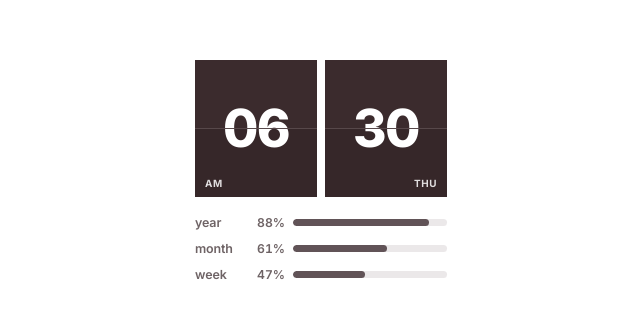
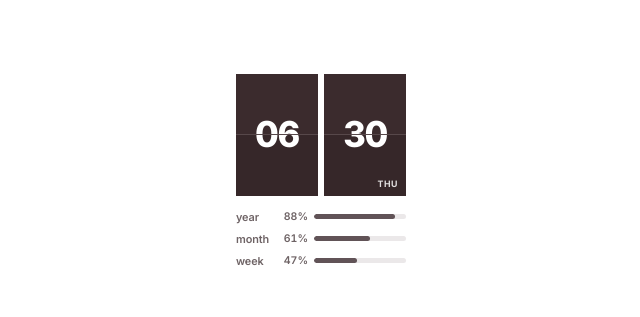
Before and after one commit to qhgus8203/time-progress-wiget, a plain HTML site: page index.html in a window 1280 px wide. Shown: the part 229-546 px from the top of the page, without its empty margins (319-959 px from the left). Drawn offline with Linux system fonts and the light colour scheme.

Commit message:
Add files via upload

```diff
--- a/index.html
+++ b/index.html
@@ -3,7 +3,7 @@
 <head>
   <meta charset="UTF-8" />
   <meta name="viewport" content="width=device-width, initial-scale=1.0" />
-  <title>Flip Clock & Progress Widget</title>
+  <title>Slim 24h Flip Clock & Progress Widget</title>
   <link rel="preconnect" href="https://fonts.googleapis.com">
   <link rel="preconnect" href="https://fonts.gstatic.com" crossorigin>
   <link href="https://fonts.googleapis.com/css2?family=Inter:wght@500;600;700;800&display=swap" rel="stylesheet">
@@ -36,34 +36,34 @@
       user-select: none;
     }
 
+    /* 전체적으로 작고 슬림한 컨테이너 */
     .widget-container {
       width: 100%;
-      max-width: 280px;
-      padding: 14px;
+      max-width: 190px;
+      padding: 10px;
       display: flex;
       flex-direction: column;
-      gap: 18px;
+      gap: 14px;
     }
 
-    /* 상단 플립 시계 영역 */
+    /* 상단 플립 시계 영역 (가로 좁고 세로 길게) */
     .clock-grid {
       display: grid;
       grid-template-columns: 1fr 1fr;
-      gap: 8px;
+      gap: 6px;
       width: 100%;
     }
 
     .flip-unit {
       position: relative;
       width: 100%;
-      aspect-ratio: 1 / 1.12;
+      aspect-ratio: 1 / 1.48; /* 세로로 길쭉한 비율 */
       background-color: var(--clock-bg);
-      perspective: 600px;
+      perspective: 500px;
       border-radius: 0px;
       overflow: hidden;
     }
 
-    /* 기본 위/아래 반쪽 카드 */
     .flip-half {
       position: absolute;
       left: 0;
@@ -73,9 +73,9 @@
       display: flex;
       justify-content: center;
       color: var(--clock-text);
-      font-size: clamp(2.4rem, 11vw, 3.2rem);
+      font-size: 2.15rem;
       font-weight: 800;
-      letter-spacing: -0.03em;
+      letter-spacing: -0.04em;
       backface-visibility: hidden;
     }
 
@@ -90,7 +90,6 @@
       line-height: 1;
     }
 
-    /* 위쪽 절반 */
     .flip-top, .flip-leaf-front {
       top: 0;
       background-color: var(--clock-bg-top);
@@ -101,7 +100,6 @@
       top: 0;
     }
 
-    /* 아래쪽 절반 */
     .flip-bottom, .flip-leaf-back {
       bottom: 0;
       background-color: var(--clock-bg);
@@ -111,7 +109,6 @@
       bottom: 0;
     }
 
-    /* 애니메이션용 플립 리프 */
     .flip-leaf-front {
       z-index: 2;
       transform-origin: 50% 100%;
@@ -153,12 +150,13 @@
       }
     }
 
-    /* AM/PM 및 요일 표기 (카드 최상위 레이어) */
+    /* 우측 하단 요일 표기 */
     .clock-sub {
       position: absolute;
-      bottom: 8px;
+      bottom: 7px;
+      right: 8px;
       z-index: 5;
-      font-size: 0.62rem;
+      font-size: 0.55rem;
       font-weight: 700;
       letter-spacing: 0.06em;
       text-transform: uppercase;
@@ -166,31 +164,23 @@
       pointer-events: none;
     }
 
-    .clock-sub.left {
-      left: 10px;
-    }
-
-    .clock-sub.right {
-      right: 10px;
-    }
-
     /* 하단 프로그레스 바 영역 */
     .progress-list {
       display: flex;
       flex-direction: column;
-      gap: 11px;
+      gap: 8px;
       width: 100%;
     }
 
     .progress-row {
       display: grid;
-      grid-template-columns: 46px 36px 1fr;
+      grid-template-columns: 38px 28px 1fr;
       align-items: center;
-      gap: 8px;
+      gap: 6px;
     }
 
     .progress-label {
-      font-size: 0.78rem;
+      font-size: 0.68rem;
       font-weight: 600;
       color: var(--label-text);
       text-transform: lowercase;
@@ -198,7 +188,7 @@
     }
 
     .progress-percent {
-      font-size: 0.76rem;
+      font-size: 0.66rem;
       font-weight: 600;
       color: var(--label-text);
       text-align: right;
@@ -207,7 +197,7 @@
 
     .progress-track {
       width: 100%;
-      height: 7px;
+      height: 5px;
       background-color: var(--bar-track);
       border-radius: 999px;
       overflow: hidden;
@@ -224,7 +214,7 @@
 </head>
 <body>
   <div class="widget-container">
-    <!-- 상단 플립 시계 위젯 -->
+    <!-- 상단 24시간제 플립 시계 위젯 -->
     <div class="clock-grid">
       <!-- 시(Hour) 플립 카드 -->
       <div class="flip-unit" id="hour-unit">
@@ -232,7 +222,6 @@
         <div class="flip-half flip-bottom"><span>00</span></div>
         <div class="flip-half flip-leaf-front"><span>00</span></div>
         <div class="flip-half flip-leaf-back"><span>00</span></div>
-        <span class="clock-sub left" id="ampm">AM</span>
       </div>
 
       <!-- 분(Minute) 플립 카드 -->
@@ -241,7 +230,7 @@
         <div class="flip-half flip-bottom"><span>00</span></div>
         <div class="flip-half flip-leaf-front"><span>00</span></div>
         <div class="flip-half flip-leaf-back"><span>00</span></div>
-        <span class="clock-sub right" id="weekday">THU</span>
+        <span class="clock-sub" id="weekday">THU</span>
       </div>
     </div>
 
@@ -294,17 +283,15 @@
       const leafFront = unitEl.querySelector('.flip-leaf-front span');
       const leafBack = unitEl.querySelector('.flip-leaf-back span');
 
-      // 플립 시작 상태 세팅
       topStatic.textContent = newVal;
       bottomStatic.textContent = oldVal;
       leafFront.textContent = oldVal;
       leafBack.textContent = newVal;
 
       unitEl.classList.remove('flipping');
-      void unitEl.offsetWidth; // 리플로우 트리거
+      void unitEl.offsetWidth;
       unitEl.classList.add('flipping');
 
-      // 애니메이션 완료 후 정적 카드 정리 (총 560ms)
       setTimeout(() => {
         bottomStatic.textContent = newVal;
         leafFront.textContent = newVal;
@@ -315,11 +302,9 @@
     function updateWidget() {
       const now = new Date();
 
-      let hours = now.getHours();
+      // 24시간제 적용
+      const hours = now.getHours();
       const minutes = now.getMinutes();
-      const ampm = hours >= 12 ? 'PM' : 'AM';
-      hours = hours % 12;
-      hours = hours ? hours : 12;
 
       const hourStr = String(hours).padStart(2, '0');
       const minuteStr = String(minutes).padStart(2, '0');
@@ -338,7 +323,6 @@
       }
 
       const days = ['SUN', 'MON', 'TUE', 'WED', 'THU', 'FRI', 'SAT'];
-      document.getElementById('ampm').textContent = ampm;
       document.getElementById('weekday').textContent = days[now.getDay()];
 
       // 연간(Year) 진행률
```
